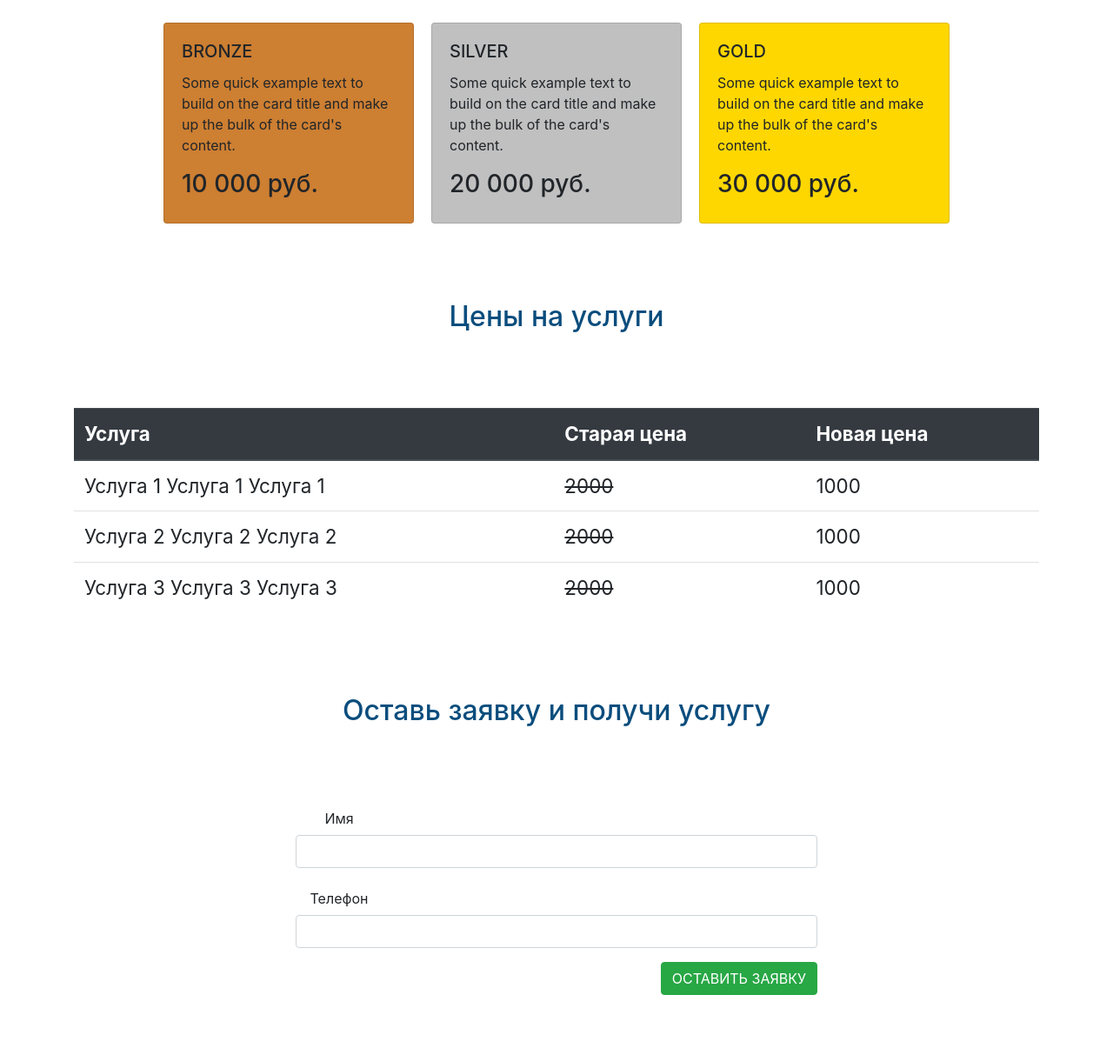
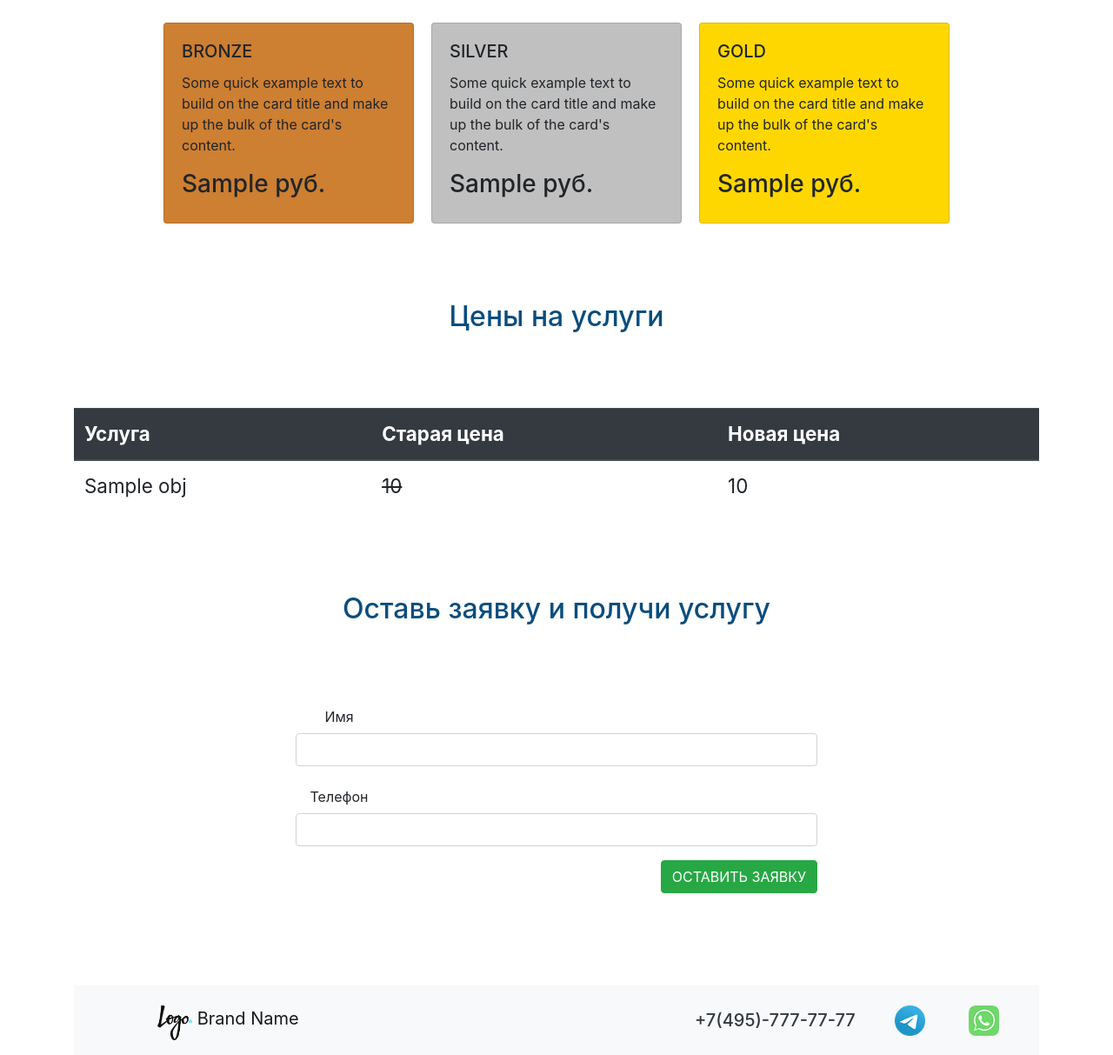
Before and after one commit to Inspayran/django_first, a Django app: template templates/index.html in a window 1280 px wide. Shown: the part 267-1480 px from the top of the page at 87% size. Run offline with Django 4.2, Linux system fonts and the light colour scheme; tables that the repository leaves empty hold one stand-in row (values such as "Sample post"); the template is opened without the code that fills it: values that come from a table or form of the project are taken from there, most other values are stand-ins (such as "Sample title", 1, 10 or a date in 2020); grey boxes marked "Sample" are stand-in pictures.

Commit message:
first_commit

```diff
--- a/crm/admin.py
+++ b/crm/admin.py
@@ -1,5 +1,7 @@
 from django.contrib import admin
-from .models import order
+from .models import order, StatusCrm, CommentCrm
 # Register your models here.
 
 admin.site.register(order)
+admin.site.register(StatusCrm)
+admin.site.register(CommentCrm)
--- a/crm/forms.py
+++ b/crm/forms.py
@@ -1,5 +1,5 @@
 from django import forms
 
 class OrderForms(forms.Form):
-    name = forms.CharField(max_length=200, required=False, widget=forms.TextInput(attrs={'class' : 'css_input'}))
-    phone = forms.CharField(max_length=200)
+    name = forms.CharField(max_length=200, widget=forms.TextInput(attrs={'class' : 'form-control'}))
+    phone = forms.CharField(max_length=200, widget=forms.TextInput(attrs={'class' : 'form-control'}))
--- a/landingpagewebsite/settings.py
+++ b/landingpagewebsite/settings.py
@@ -31,6 +31,7 @@
 # Application definition
 
 INSTALLED_APPS = [
+    'price.apps.PriceConfig',
     'cms.apps.CmsConfig',
     'crm.apps.CrmConfig',
     'django.contrib.admin',
--- a/templates/carusel.html
+++ b/templates/carusel.html
@@ -4,7 +4,7 @@
 		  <div class="carousel-inner">
 			{% for slide in slider_list %}
 		    <div class="carousel-item {{ slide.cms_css }}">
-		      <img src="{{ slide.cms_img.url }}" class="d-block w-100"  alt="...">
+		      <img src="{%static '/img/1.jpg'%}" class="d-block w-100"  alt="...">
 		      <div class="carousel-caption d-none d-md-block">
 		        <h5 class="slaider_h">{{ slide.cms_title }}</h5>
 		        <p class="slaider_p">{{ slide.cms_text }}</p>
--- a/templates/index.html
+++ b/templates/index.html
@@ -10,16 +10,19 @@
   		<div class="container class_form">
   			<h1 class="text-3">Оставь заявку и получи услугу</h1>
   			<div class="row justify-content-center">
-  			<form action="{% static 'test/'%}" method="" style="width: 50%;">
+  			<form action="{% url 'thanks_page1'%}" method="POST" style="width: 50%;">
+				{% csrf_token %}
 			  <div class="form-group row">
 			    <label for="inputEmail3" class="col-sm-2 col-form-label">Имя</label><br>
-			      <input type="text" class="form-control" name="name">
+			      <!-- считаем как удалили(для скрина) <input type="text" class="form-control" name="name">-->
+				  {{ form.name }}
 			    <div class="">
 			    </div>
 			  </div>
 			  <div class="form-group row">
 			    <label for="inputEmail3" class="col-sm-2 col-form-label">Телефон</label><br>
-			      <input type="text" class="form-control" name="phone">
+			      <!--считаем как удалили <input type="text" class="form-control" name="phone"> -->
+				  {{ form.phone }}
 			    <div class="">
 			    </div>
 			  </div>
--- a/templates/price.html
+++ b/templates/price.html
@@ -7,21 +7,21 @@
 				  <div class="card-body">
 				    <h5 class="card-title">BRONZE</h5>
 				    <p class="card-text">Some quick example text to build on the card title and make up the bulk of the card's content.</p>
-				    <h3>10 000 руб.</h3>
+				    <h3>{{ pc_1 }} руб.</h3>
 				  </div>
 				</div>
 				<div class="card product_card" style="width: 18rem; background-color: #c0c0c0;">
 				  <div class="card-body">
 				    <h5 class="card-title">SILVER</h5>
 				    <p class="card-text">Some quick example text to build on the card title and make up the bulk of the card's content.</p>
-				    <h3>20 000 руб.</h3>
+				    <h3>{{ pc_2 }} руб.</h3>
 				  </div>
 				</div>
 				<div class="card product_card" style="width: 18rem; background-color: #ffd700;">
 				  <div class="card-body">
 				    <h5 class="card-title">GOLD</h5>
 				    <p class="card-text">Some quick example text to build on the card title and make up the bulk of the card's content.</p>
-				    <h3>30 000 руб.</h3>
+				    <h3>{{ pc_3 }} руб.</h3>
 				  </div>
 				</div>
   			</div>
@@ -41,21 +41,13 @@
 			    </tr>
 			  </thead>
 			  <tbody>
+			  {% for obj in price_table %}
 			    <tr>
-			      <td>Услуга 1 Услуга 1 Услуга 1</td>
-			      <td><del>2000</del></td>
-			      <td>1000</td>
+			      <td>{{obj.pt_title}}</td>
+			      <td><del>{{obj.pt_old_price}}</del></td>
+			      <td>{{obj.pt_new_price}}</td>
 			    </tr>
-			    <tr>
-			      <td>Услуга 2 Услуга 2 Услуга 2</td>
-			      <td><del>2000</del></td>
-			      <td>1000</td>
-			    </tr>
-			    <tr>
-			      <td>Услуга 3 Услуга 3 Услуга 3</td>
-			      <td><del>2000</del></td>
-			      <td>1000</td>
-			    </tr>
+			  {% endfor %}
 			  </tbody>
 			</table>
   		</div>
--- a/templates/thanks.html
+++ b/templates/thanks.html
@@ -5,7 +5,7 @@
 	<!-- Спасибо -->
   	<section>
   		<div class="container">
-  			<CENTER style = 'margin-top: 35%; margin-bottom: 35%;'><h1>Спасибо за заявку!</h1></CENTER>
+  			<CENTER style = 'margin-top: 35%; margin-bottom: 35%;'><h1> {{ name }} Спасибо за заявку!</h1></CENTER>
   		</div>
   	</section>
   	<!-- Спасибо -->
```
Also changed, not shown: crm/models.py (+25 -0 lines), crm/views.py (+17 -5 lines).
